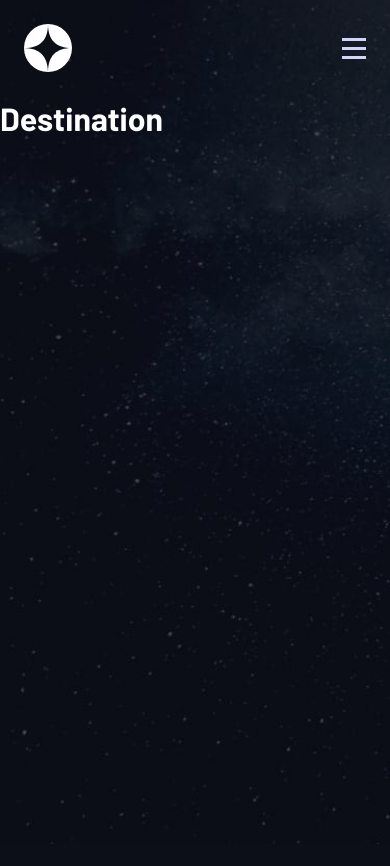
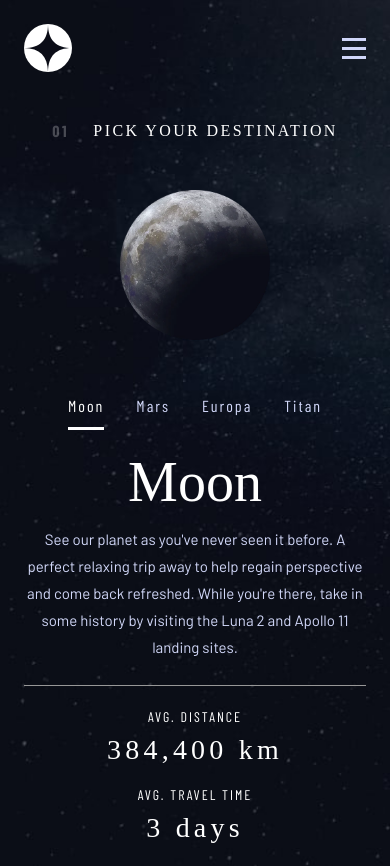
Before and after one commit to shrigel/space-tourism, a React (Vite) app: page /destination in a window 390 px wide. Before the commit the page ends 844 px from the top, so only its background shows below. Built offline with nearby package versions, Linux system fonts and the light colour scheme; a web font is replaced by a local one.

Commit message:
implement destination page mobile layout

```diff
--- a/src/assets/data.json
+++ b/src/assets/data.json
@@ -3,8 +3,8 @@
 		{
 			"name": "Moon",
 			"images": {
-				"png": "./assets/destination/image-moon.png",
-				"webp": "./assets/destination/image-moon.webp"
+				"png": "./destination/image-moon.png",
+				"webp": "./destination/image-moon.webp"
 			},
 			"description": "See our planet as you've never seen it before. A perfect relaxing trip away to help regain perspective and come back refreshed. While you're there, take in some history by visiting the Luna 2 and Apollo 11 landing sites.",
 			"distance": "384,400 km",
@@ -13,8 +13,8 @@
 		{
 			"name": "Mars",
 			"images": {
-				"png": "./assets/destination/image-mars.png",
-				"webp": "./assets/destination/image-mars.webp"
+				"png": "./destination/image-mars.png",
+				"webp": "./destination/image-mars.webp"
 			},
 			"description": "Don't forget to pack your hiking boots. You'll need them to tackle Olympus Mons, the tallest planetary mountain in our solar system. It's two and a half times the size of Everest!",
 			"distance": "225 mil. km",
@@ -23,8 +23,8 @@
 		{
 			"name": "Europa",
 			"images": {
-				"png": "./assets/destination/image-europa.png",
-				"webp": "./assets/destination/image-europa.webp"
+				"png": "./destination/image-europa.png",
+				"webp": "./destination/image-europa.webp"
 			},
 			"description": "The smallest of the four Galilean moons orbiting Jupiter, Europa is a winter lover's dream. With an icy surface, it's perfect for a bit of ice skating, curling, hockey, or simple relaxation in your snug wintery cabin.",
 			"distance": "628 mil. km",
@@ -33,8 +33,8 @@
 		{
 			"name": "Titan",
 			"images": {
-				"png": "./assets/destination/image-titan.png",
-				"webp": "./assets/destination/image-titan.webp"
+				"png": "./destination/image-titan.png",
+				"webp": "./destination/image-titan.webp"
 			},
 			"description": "The only moon known to have a dense atmosphere other than Earth, Titan is a home away from home (just a few hundred degrees colder!). As a bonus, you get striking views of the Rings of Saturn.",
 			"distance": "1.6 bil. km",
@@ -45,8 +45,8 @@
 		{
 			"name": "Douglas Hurley",
 			"images": {
-				"png": "./assets/crew/image-douglas-hurley.png",
-				"webp": "./assets/crew/image-douglas-hurley.webp"
+				"png": "./crew/image-douglas-hurley.png",
+				"webp": "./crew/image-douglas-hurley.webp"
 			},
 			"role": "Commander",
 			"bio": "Douglas Gerald Hurley is an American engineer, former Marine Corps pilot and former NASA astronaut. He launched into space for the third time as commander of Crew Dragon Demo-2."
@@ -54,8 +54,8 @@
 		{
 			"name": "Mark Shuttleworth",
 			"images": {
-				"png": "./assets/crew/image-mark-shuttleworth.png",
-				"webp": "./assets/crew/image-mark-shuttleworth.webp"
+				"png": "./crew/image-mark-shuttleworth.png",
+				"webp": "./crew/image-mark-shuttleworth.webp"
 			},
 			"role": "Mission Specialist",
 			"bio": "Mark Richard Shuttleworth is the founder and CEO of Canonical, the company behind the Linux-based Ubuntu operating system. Shuttleworth became the first South African to travel to space as a space tourist."
@@ -63,8 +63,8 @@
 		{
 			"name": "Victor Glover",
 			"images": {
-				"png": "./assets/crew/image-victor-glover.png",
-				"webp": "./assets/crew/image-victor-glover.webp"
+				"png": "./crew/image-victor-glover.png",
+				"webp": "./crew/image-victor-glover.webp"
 			},
 			"role": "Pilot",
 			"bio": "Pilot on the first operational flight of the SpaceX Crew Dragon to the International Space Station. Glover is a commander in the U.S. Navy where he pilots an F/A-18.He was a crew member of Expedition 64, and served as a station systems flight engineer."
@@ -72,8 +72,8 @@
 		{
 			"name": "Anousheh Ansari",
 			"images": {
-				"png": "./assets/crew/image-anousheh-ansari.png",
-				"webp": "./assets/crew/image-anousheh-ansari.webp"
+				"png": "./crew/image-anousheh-ansari.png",
+				"webp": "./crew/image-anousheh-ansari.webp"
 			},
 			"role": "Flight Engineer",
 			"bio": "Anousheh Ansari is an Iranian American engineer and co-founder of Prodea Systems. Ansari was the fourth self-funded space tourist, the first self-funded woman to fly to the ISS, and the first Iranian in space."
@@ -83,24 +83,24 @@
 		{
 			"name": "Launch vehicle",
 			"images": {
-				"portrait": "./assets/technology/image-launch-vehicle-portrait.jpg",
-				"landscape": "./assets/technology/image-launch-vehicle-landscape.jpg"
+				"portrait": "./technology/image-launch-vehicle-portrait.jpg",
+				"landscape": "./technology/image-launch-vehicle-landscape.jpg"
 			},
 			"description": "A launch vehicle or carrier rocket is a rocket-propelled vehicle used to carry a payload from Earth's surface to space, usually to Earth orbit or beyond. Our WEB-X carrier rocket is the most powerful in operation. Standing 150 metres tall, it's quite an awe-inspiring sight on the launch pad!"
 		},
 		{
 			"name": "Spaceport",
 			"images": {
-				"portrait": "./assets/technology/image-spaceport-portrait.jpg",
-				"landscape": "./assets/technology/image-spaceport-landscape.jpg"
+				"portrait": "./technology/image-spaceport-portrait.jpg",
+				"landscape": "./technology/image-spaceport-landscape.jpg"
 			},
 			"description": "A spaceport or cosmodrome is a site for launching (or receiving) spacecraft, by analogy to the seaport for ships or airport for aircraft. Based in the famous Cape Canaveral, our spaceport is ideally situated to take advantage of the Earth's rotation for launch."
 		},
 		{
 			"name": "Space capsule",
 			"images": {
-				"portrait": "./assets/technology/image-space-capsule-portrait.jpg",
-				"landscape": "./assets/technology/image-space-capsule-landscape.jpg"
+				"portrait": "./technology/image-space-capsule-portrait.jpg",
+				"landscape": "./technology/image-space-capsule-landscape.jpg"
 			},
 			"description": "A space capsule is an often-crewed spacecraft that uses a blunt-body reentry capsule to reenter the Earth's atmosphere without wings. Our capsule is where you'll spend your time during the flight. It includes a space gym, cinema, and plenty of other activities to keep you entertained."
 		}
--- a/src/pages/Destination/Destination.jsx
+++ b/src/pages/Destination/Destination.jsx
@@ -1,11 +1,75 @@
+import { useState } from "react";
+import "./Destination.scss"
 import Header from "../../components/Header/Header";
-import "./Destination.scss"
+import data from "../../assets/data.json"
 
 export default function Destination() {
+    const [destinationIndex, setDestinationIndex] = useState(0);
+    const currentDestination = data.destinations[destinationIndex];
+
+    const images = import.meta.glob('../../assets/**/*.{png,webp}', {
+        eager: true,
+        import: 'default',
+    });
+
+    const getImageUrl = (path) => {
+        const cleanPath = path.replace(/^\.\//, '');
+        return images[`../../assets/${cleanPath}`];
+    };
+
     return (
         <div className="page--destination">
             <Header />
-            <h1>Destination</h1>
+
+            <main className="destination">
+                <div className="destination__title">
+                    <span className="destination__title-number text-preset-8-bold">01</span>
+                    <span className="text-preset-6">PICK YOUR DESTINATION</span>
+                </div>
+
+                <div className="destination__container">
+                    <div className="destination__image">
+                        <img src={getImageUrl(currentDestination.images.webp)} alt="" />
+                    </div>
+
+                    <div className="destination__wrapper">
+                        <div className="destination__navigation">
+                            {data.destinations.map((destination, index) => (
+                                <div
+                                    key={destination.name}
+                                    className={`destination__navigation-item ${destination.name === currentDestination.name ? "active" : ""}`}
+                                >
+                                    <button
+                                        onClick={() => setDestinationIndex(index)}
+                                        className="text-preset-8 destination__navigation-button"
+                                    >
+                                        {destination.name}
+                                    </button>
+                                </div>
+                            ))}
+                        </div>
+
+                        <div className="destination__explanation">
+                            <h2 className="text-preset-2">{currentDestination.name}</h2>
+
+                            <p className="text-preset-9">{currentDestination.description}</p>
+                        </div>
+
+                        <div className="destination__line" aria-hidden="true" />
+
+                        <div className="destination__data">
+                            <div className="destination__data-item">
+                                <span className="text-preset-7">AVG. DISTANCE</span>
+                                <span className="text-preset-6">{currentDestination.distance}</span>
+                            </div>
+                            <div className="destination__data-item">
+                                <span className="text-preset-7">AVG. TRAVEL TIME</span>
+                                <span className="text-preset-6">{currentDestination.travel}</span>
+                            </div>
+                        </div>
+                    </div>
+                </div>
+            </main>
         </div>
     )
 }
--- a/src/pages/Destination/Destination.scss
+++ b/src/pages/Destination/Destination.scss
@@ -3,3 +3,98 @@
 .page--destination {
     @include page("destination");
 }
+
+.destination {
+    padding: 1.5rem;
+    display: flex;
+    flex-direction: column;
+    gap: 1.5rem;
+}
+
+.destination__title {
+    display: flex;
+    align-items: center;
+    justify-content: center;
+    gap: 1.5rem;
+}
+
+.destination__title-number {
+    opacity: 25%;
+}
+
+.destination__container {
+    display: flex;
+    flex-direction: column;
+    gap: 2rem;
+}
+
+.destination__image {
+    display: flex;
+    align-items: center;
+    justify-content: center;
+    padding-block: 1.65625rem;
+
+    img {
+        width: 9.375rem;
+    }
+}
+
+.destination__wrapper {
+    display: flex;
+    flex-direction: column;
+    gap: 1.5rem;
+    text-align: center;
+}
+
+.destination__navigation {
+    display: flex;
+    height: 2rem;
+    justify-content: center;
+    gap: 2rem;
+}
+
+.destination__navigation-item {
+    display: flex;
+    align-items: flex-start;
+
+    &.active {
+        border-bottom: 3px solid var(--color-white);
+
+        .destination__navigation-button {
+            color: var(--color-white);
+        }
+    }
+}
+
+.destination__navigation-button {
+    border: none;
+    background: none;
+    color: var(--color-blue-300);
+}
+
+.destination__explanation {
+    display: flex;
+    flex-direction: column;
+    gap: 1rem;
+}
+
+.destination__line {
+    height: 1px;
+    background-color: #979797;
+}
+
+.destination__data {
+    display: flex;
+    flex-direction: column;
+    gap: 1.5rem
+}
+
+.destination__data-item {
+    display: flex;
+    flex-direction: column;
+    gap: 0.75rem;
+
+    .text-preset-6 {
+        font-size: var(--font-size-28);
+    }
+}
--- a/src/styles/base/_typography.scss
+++ b/src/styles/base/_typography.scss
@@ -111,7 +111,6 @@
 .text-preset-8-bold {
     font-family: var(--font-barlow-condensed);
     font-size: var(--font-size-16);
-    font-weight: 400;
     font-weight: 700;
     line-height: 1;
     letter-spacing: 2.7px;
```
